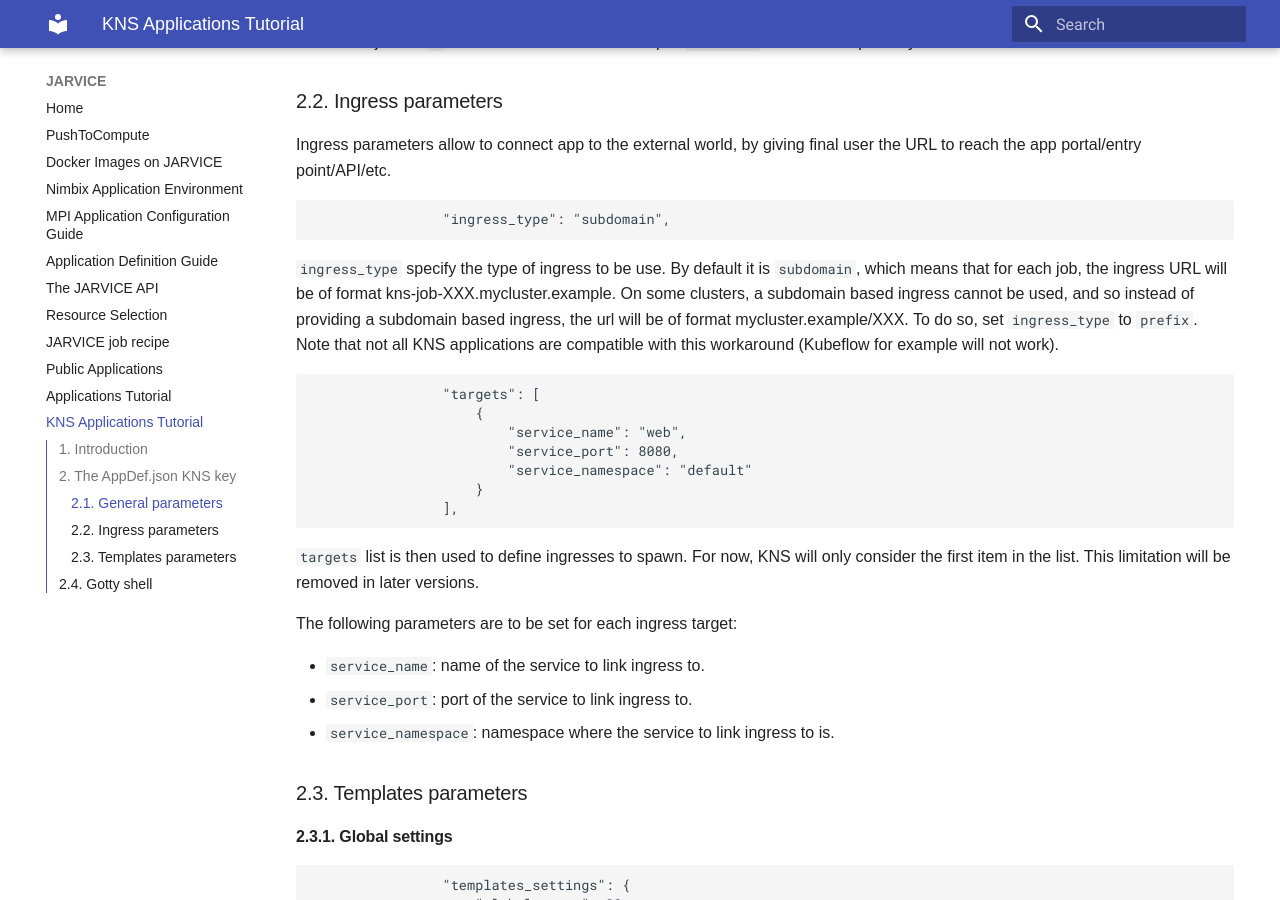
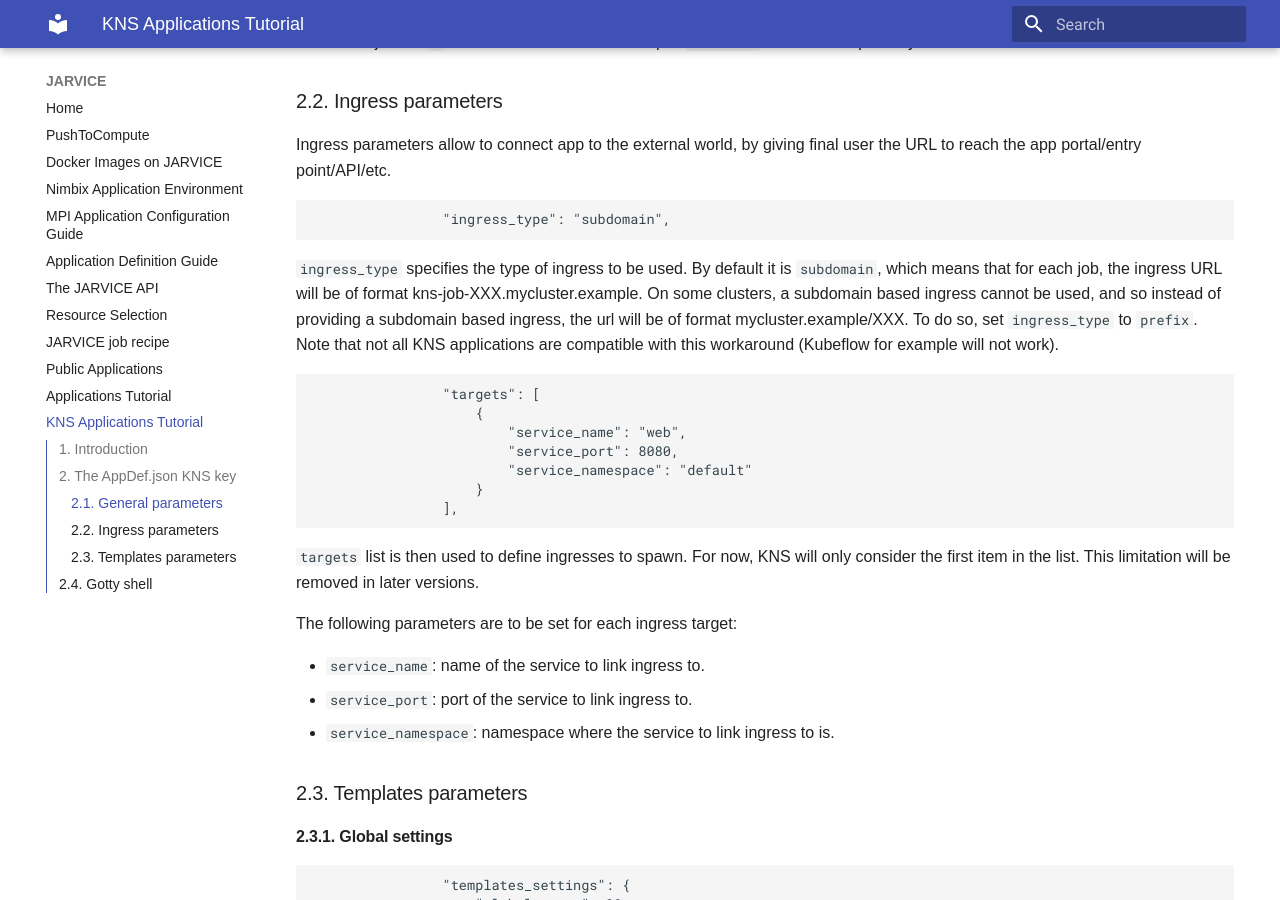
Before and after one commit to nimbix/jardoc, an MkDocs documentation site: the page built from docs/kns_apps_tutorial.md, in a window 1280 px wide and 900 px high, scrolled down 3477 px. Built offline with MkDocs 1.6.1 and Material for MkDocs 9.7.7, drawn with Linux system fonts in a browser that asks for light colours.

Commit message:
Update docs/kns_apps_tutorial.md
Co-authored-by: Srija-52 <srija.maruneni@eviden.com>

````diff
--- a/docs/kns_apps_tutorial.md
+++ b/docs/kns_apps_tutorial.md
@@ -151,7 +151,7 @@ Ingress parameters allow to connect app to the external world, by giving final u
                 "ingress_type": "subdomain",
 ```
 
-`ingress_type` specify the type of ingress to be use. By default it is `subdomain`, which means that for each job, the ingress URL will be of format kns-job-XXX.mycluster.example.
+`ingress_type` specifies the type of ingress to be used. By default it is `subdomain`, which means that for each job, the ingress URL will be of format kns-job-XXX.mycluster.example.
 On some clusters, a subdomain based ingress cannot be used, and so instead of providing a subdomain based ingress, the url will be of format mycluster.example/XXX. To do so, set `ingress_type` to `prefix`. Note that not all KNS applications are compatible with this workaround (Kubeflow for example will not work).
 
 ```json
````
